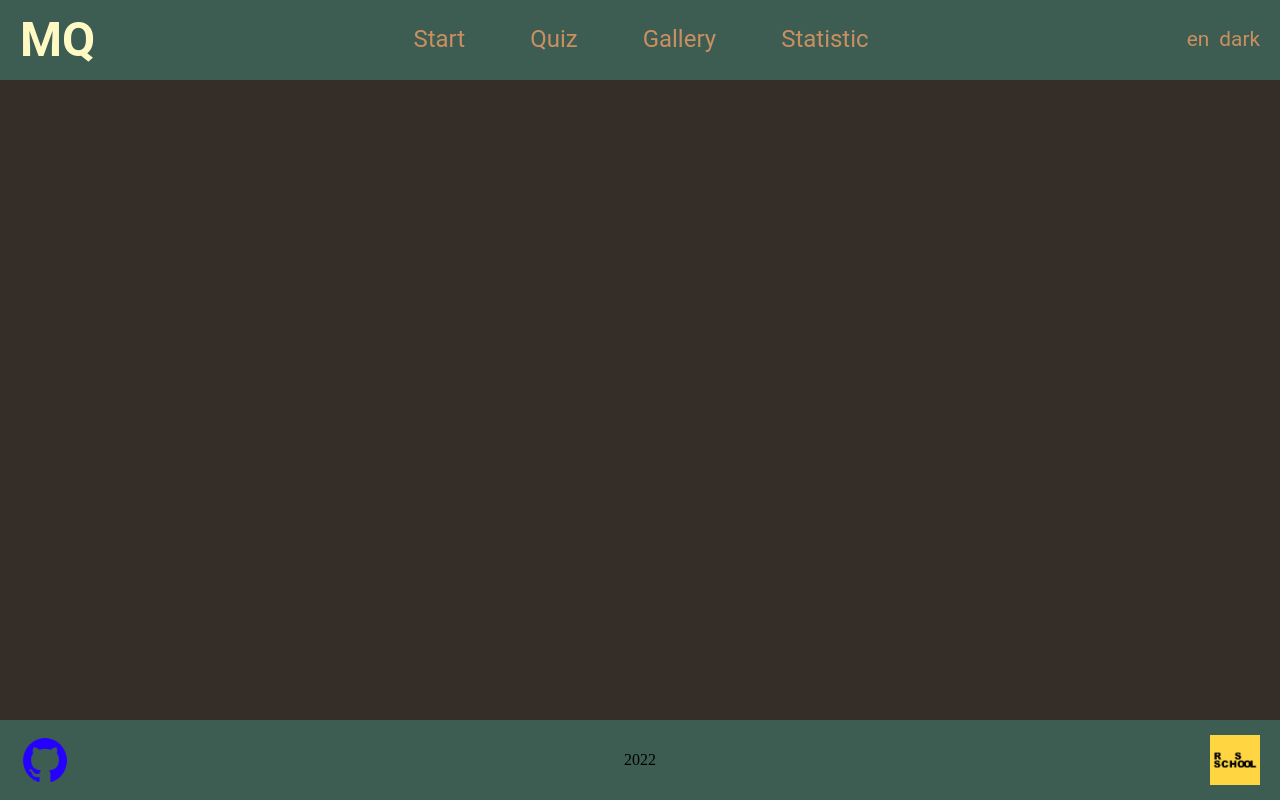
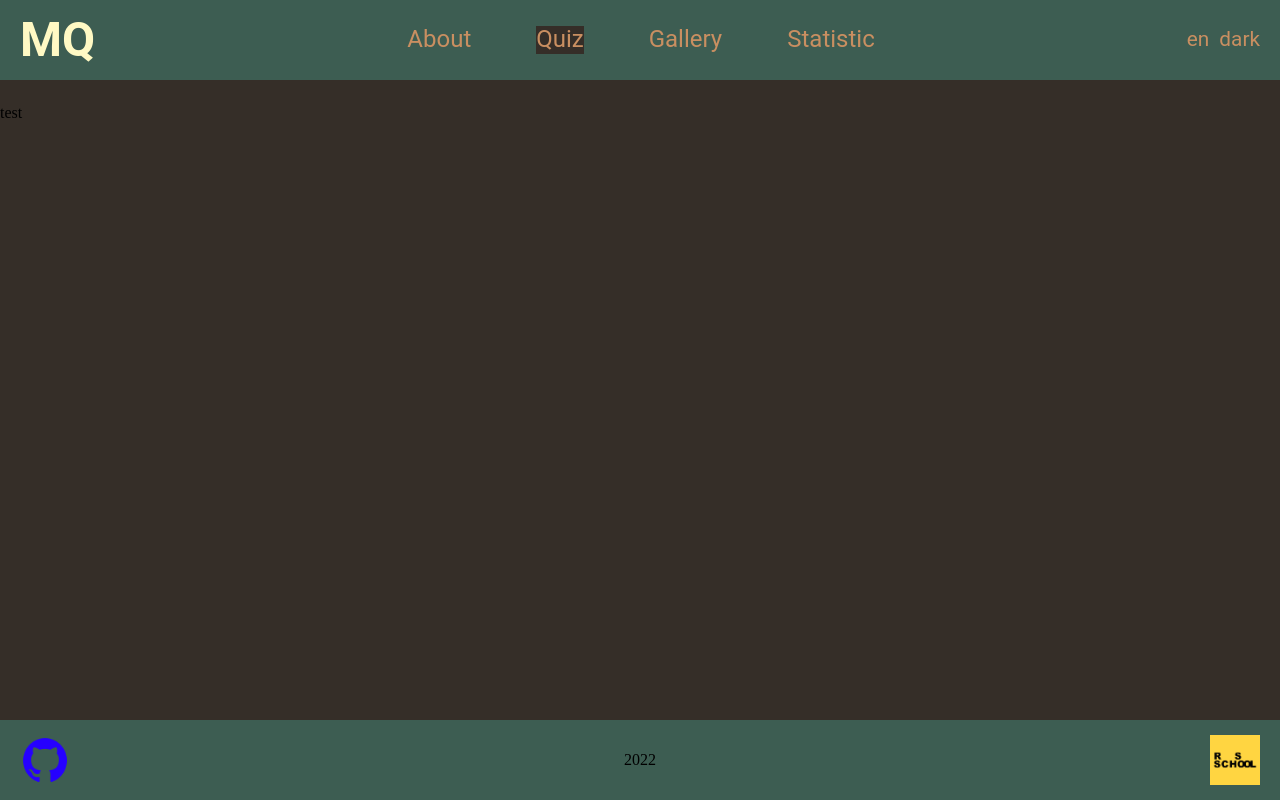
Before and after one commit to kirillmolotkov/rsschool-projects, a website built with webpack: page move-quiz/src/index.html in a window 1280 px wide. Both pictures are taken after a click on the item "Quiz". Built offline with nearby package versions, Linux system fonts and the light colour scheme.

Commit message:
feat: added functional dinamic change elements in main page

```diff
--- a/move-quiz/src/index.js
+++ b/move-quiz/src/index.js
@@ -2,3 +2,5 @@
 import './style.scss';
 
 import './js/createElements';
+import './js/createAboutElements';
+import './js/crateQuizElements';
--- /dev/null
+++ b/move-quiz/src/js/crateQuizElements.js
@@ -0,0 +1,11 @@
+import { main } from './createElements';
+
+//create elements for quiz page
+
+function createElementsForQuiz() {
+  const test = document.createElement('div');
+  test.innerHTML = 'test';
+  main.append(test);
+}
+
+export { createElementsForQuiz };
--- /dev/null
+++ b/move-quiz/src/js/createAboutElements.js
@@ -0,0 +1,68 @@
+import { createElementsForQuiz } from './crateQuizElements.js';
+import { main, nav } from './createElements.js';
+
+// create elements for about page
+
+function createElementsForAbout() {
+  const titleMain = document.createElement('h1');
+  titleMain.className = 'main-title';
+  titleMain.innerHTML = 'Welcome to my game "Movies Quiz"';
+  main.append(titleMain);
+
+  const descriptionMain = document.createElement('h3');
+  descriptionMain.className = 'main-description';
+  descriptionMain.innerHTML = 'Description:';
+  main.append(descriptionMain);
+
+  const descriptionPageQuiz = document.createElement('p');
+  descriptionPageQuiz.className = 'description-page-quiz';
+  descriptionPageQuiz.innerHTML = 'Text about tab Quiz';
+  main.append(descriptionPageQuiz);
+
+  const descriptionPageGallery = document.createElement('p');
+  descriptionPageGallery.className = 'description-page-gallery';
+  descriptionPageGallery.innerHTML = 'Text about tab Gallery';
+  main.append(descriptionPageGallery);
+
+  const descriptionPageStatistic = document.createElement('p');
+  descriptionPageStatistic.className = 'description-page-statistic';
+  descriptionPageStatistic.innerHTML = 'Text about tab Statistic';
+  main.append(descriptionPageStatistic);
+}
+
+createElementsForAbout();
+
+//change elements in main
+
+function changeElementsInMain(targetElement) {
+  deleteElements();
+  if (targetElement.textContent === 'About') {
+    createElementsForAbout();
+  }
+  if (targetElement.textContent === 'Quiz') {
+    createElementsForQuiz();
+  }
+}
+
+//apply styles to the selected tab
+nav.addEventListener('click', changeStyleActiveTab);
+
+function changeStyleActiveTab(event) {
+  let target = event.target;
+  const navNodeListElements = document.querySelectorAll('.nav-list-item');
+  if (target.tagName !== 'LI') {
+    return;
+  } else {
+    navNodeListElements.forEach((elem) => elem.classList.remove('active-tab'));
+    target.classList.add('active-tab');
+    changeElementsInMain(target);
+  }
+}
+
+//delete content in main page
+
+function deleteElements() {
+  while (main.childNodes.length !== 0) {
+    main.removeChild(main.lastChild);
+  }
+}
--- a/move-quiz/src/js/createElements.js
+++ b/move-quiz/src/js/createElements.js
@@ -29,10 +29,10 @@
 navList.className = 'nav-list';
 nav.append(navList);
 
-const navListElemStart = document.createElement('li');
-navListElemStart.className = 'nav-list-item';
-navListElemStart.innerHTML = 'Start';
-navList.append(navListElemStart);
+const navListElemAbout = document.createElement('li');
+navListElemAbout.className = 'nav-list-item active-tab';
+navListElemAbout.innerHTML = 'About';
+navList.append(navListElemAbout);
 
 const navListElemQuiz = document.createElement('li');
 navListElemQuiz.className = 'nav-list-item';
@@ -89,3 +89,5 @@
 const rollingScopeSchoolLogo = document.createElement('div');
 rollingScopeSchoolLogo.className = 'rss-logo';
 rollingScopeSchoolLink.append(rollingScopeSchoolLogo);
+
+export { main, nav };
--- a/move-quiz/src/styles/_header.scss
+++ b/move-quiz/src/styles/_header.scss
@@ -41,3 +41,7 @@
 .settings-theme {
   cursor: pointer;
 }
+
+.active-tab {
+  background-color: $jet;
+}
```
